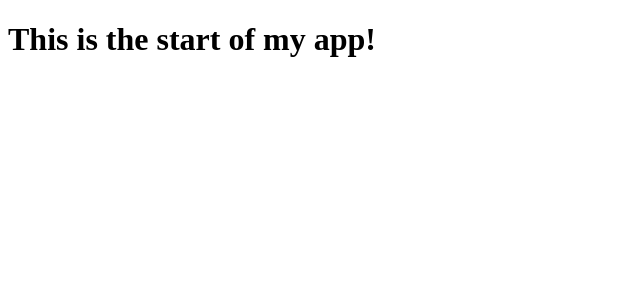
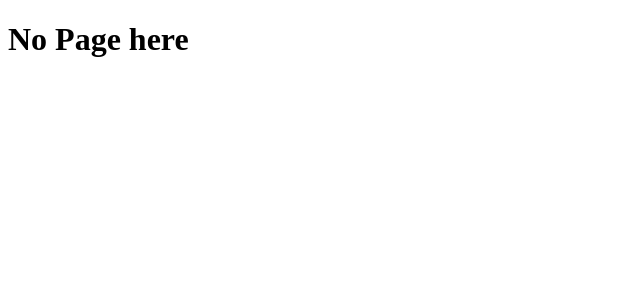
Before and after one commit to Joseph-King93/MERN-Stack-Business-Template, a React (Create React App) app: page / in a window 1280 px wide. Shown: the top 300 px of the page, without its empty margins (0-640 px from the left). Built offline with nearby package versions, Linux system fonts and the light colour scheme.

Commit message:
Add various folders/organization. Import BrowserRouter for React.

```diff
--- a/package.json
+++ b/package.json
@@ -12,6 +12,7 @@
     "morgan": "^1.10.0",
     "react": "^18.2.0",
     "react-dom": "^18.2.0",
+    "react-router-dom": "^6.4.4",
     "react-scripts": "5.0.1",
     "serve-favicon": "^2.5.0",
     "web-vitals": "^2.1.4"
--- /dev/null
+++ b/src/Components/SignUpForm.jsx
@@ -0,0 +1,14 @@
+// SignUpForm.jsx
+
+import { Component } from 'react';
+
+export default class SignUpForm extends Component {
+
+    render() {
+      return (
+        <div>
+          SignUpForm
+        </div>
+      );
+    }
+  }
--- a/src/Pages/App.js
+++ /dev/null
@@ -1,11 +0,0 @@
-function App() {
-  return (
-    <div className="App">
-      <header className="App-header">
-        <h1>This is the start of my app!</h1>
-      </header>
-    </div>
-  );
-}
-
-export default App;
--- /dev/null
+++ b/src/Pages/App/App.js
@@ -0,0 +1,20 @@
+import { useState } from "react"
+import AuthPage from '../AuthPage/AuthPage';
+
+function App() {
+  const [user, setUser] = useState({})
+  return (
+    <main className="App">
+      { user ?
+        <>
+        <h1>No Page here</h1>
+        </>
+        :
+        <AuthPage />
+      }
+    </main>
+  );
+
+}
+
+export default App;
--- /dev/null
+++ b/src/Pages/AuthPage/AuthPage.jsx
@@ -0,0 +1,12 @@
+// AuthPage.jsx
+
+import SignUpForm from '../../components/SignUpForm/SignUpForm';
+
+export default function AuthPage() {
+  return (
+    <main>
+      <h1>AuthPage</h1>
+      <SignUpForm />
+    </main>
+  );
+}
--- a/src/index.js
+++ b/src/index.js
@@ -1,10 +1,13 @@
 import React from 'react';
 import ReactDOM from 'react-dom/client';
-import App from './Pages/App';
+import App from './Pages/App/App';
+import { BrowserRouter as Router } from 'react-router-dom';
 
 const root = ReactDOM.createRoot(document.getElementById('root'));
 root.render(
   <React.StrictMode>
-    <App />
+    <Router>
+      <App />
+    </Router>
   </React.StrictMode>
 );
```
Also changed, not shown: 1 other file (tests, documents, lock files or other folders).
